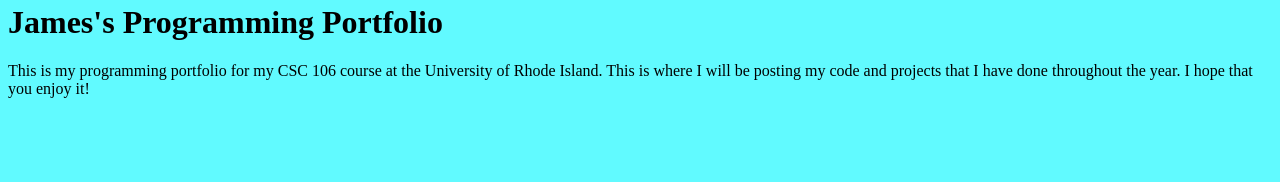
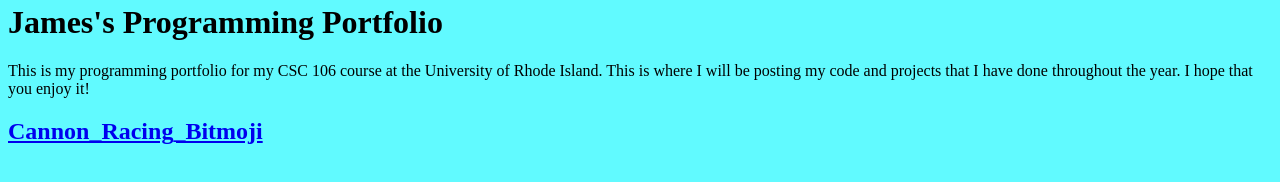
Before and after one commit to CannonJames/CannonJames.github.io, a plain HTML site: page javascripts.html in a window 1280 px wide. Shown: the part 364-546 px from the top of the page. Drawn offline with Linux system fonts and the light colour scheme; a script that the page names is missing.

Commit message:
Update javascripts.html

```diff
--- a/javascripts.html
+++ b/javascripts.html
@@ -19,6 +19,6 @@
         <h1>James's Programming Portfolio</h1>
 This is my programming portfolio for my CSC 106 course at the University of Rhode Island. This is where I will be posting my code and projects that I have done throughout the year. I hope that you enjoy it!
 
-
+    <h2><a href="https://www.khanacademy.org/computer-programming/cannon_racing_bitmoji/6712073024225280">Cannon_Racing_Bitmoji</a></h2><script src="https://www.khanacademy.org/computer-programming/cannon_racing_bitmoji/6712073024225280/embed.js?editor=no&buttons=no&author=no&embed=yes"></script>
     </body>
 </html>
```
